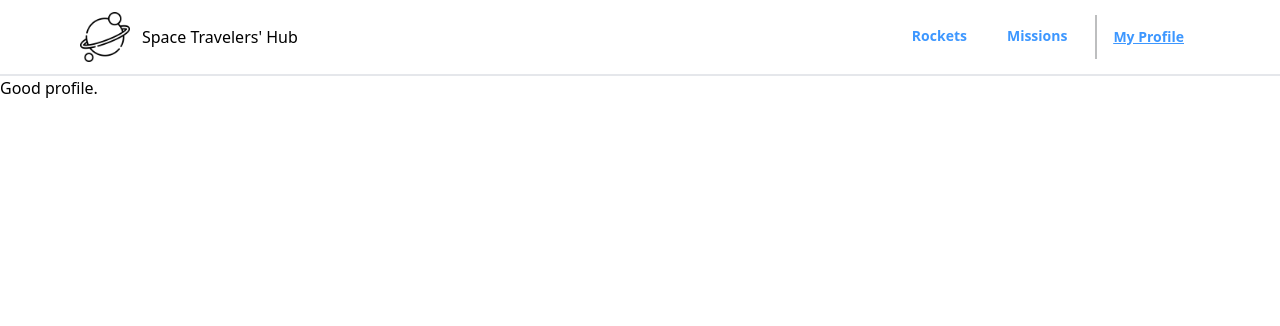
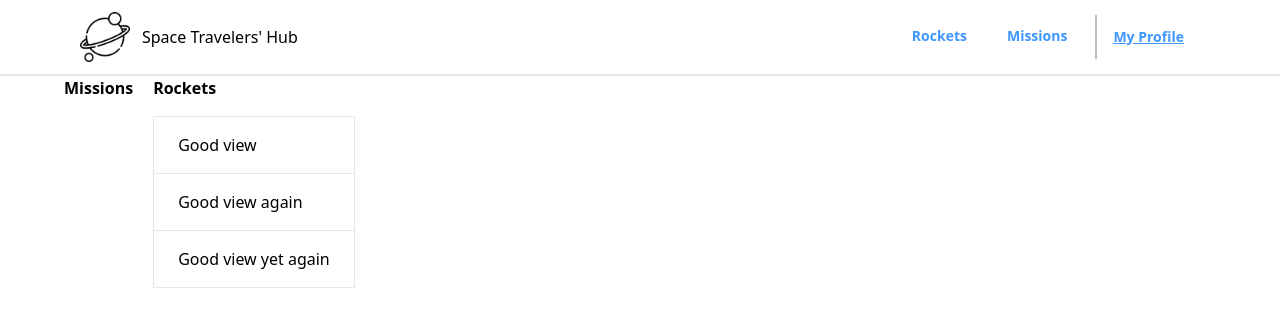
Before and after one commit to maths29/spacex-MGproject, a React (Create React App) app: page /myprofile in a window 1280 px wide. Shown: the top 326 px of the page. Built offline with nearby package versions, Linux system fonts and the light colour scheme.

Commit message:
Filter missions in profile

```diff
--- a/src/Redux/Missions/missionSlice.js
+++ b/src/Redux/Missions/missionSlice.js
@@ -11,6 +11,7 @@ export const displayMissions = createAsyncThunk('missions', async () => {
       mission_name: mission.mission_name,
       description: mission.description,
       itemNumber: index + 1,
+      reserved: false, // Initialize reserved property
     }));
     return missionsDisplay;
   } catch (error) {
@@ -34,8 +35,8 @@ const missionSlice = createSlice({
         : mission));
     },
     leaveButton: (state, action) => {
-      const joinedMissionId = action.payload;
-      state.missions = state.missions.map((mission) => (mission.mission_id === joinedMissionId
+      const leftMissionId = action.payload;
+      state.missions = state.missions.map((mission) => (mission.mission_id === leftMissionId
         ? { ...mission, reserved: false }
         : mission));
     },
@@ -46,7 +47,10 @@ const missionSlice = createSlice({
         state.loading = 'pending';
       })
       .addCase(displayMissions.fulfilled, (state, action) => {
-        state.missions = action.payload;
+        state.missions = action.payload.map((mission) => ({
+          ...mission,
+          reserved: false,
+        }));
         state.loading = 'Succeeded loading missions';
       })
       .addCase(displayMissions.rejected, (state) => {
--- a/src/components/Mission.jsx
+++ b/src/components/Mission.jsx
@@ -49,7 +49,11 @@ const Mission = () => {
         </thead>
         <tbody>
           {misssionLoading ? (
-            <p>Loading...</p>
+            <tr>
+              <td>
+                <p>Loading...</p>
+              </td>
+            </tr>
           ) : (
             missions.map((mission) => (
               <Specificmission key={mission.mission_id} mission={mission} />
--- a/src/components/Profile.jsx
+++ b/src/components/Profile.jsx
@@ -1,9 +1,51 @@
-import React from 'react';
+import { useSelector } from 'react-redux';
 
-const Profile = () => (
-  <div>
-    Good profile.
-  </div>
-);
+const Profile = () => {
+  const { missions } = useSelector((state) => state.missions);
+  const missionsJoined = missions.filter((mission) => mission.reserved);
+
+  return (
+    <div className="max-w-6xl mx-auto">
+      <div className="flex gap-5">
+        <div>
+          <h1 className="font-bold">Missions</h1>
+          <table className="table-fixed border dark:border-neutral-500 mt-4 mb-4">
+            <tbody>
+              {missionsJoined.map((mission) => (
+                <tr key={mission.mission_id}>
+                  <td className="w-3/6 whitespace-wrap border-b border-r px-6 py-4 dark:border-neutral-500">
+                    {mission.mission_name}
+                  </td>
+                </tr>
+              ))}
+            </tbody>
+          </table>
+        </div>
+        <div>
+          <h1 className="font-bold">Rockets</h1>
+          <table className="table-fixed border dark:border-neutral-500 mt-4 mb-4">
+            <tbody>
+              <tr>
+                <td className="w-3/6 whitespace-wrap border-b border-r px-6 py-4 dark:border-neutral-500">
+                  Good view
+                </td>
+              </tr>
+              <tr>
+                <td className="w-3/6 whitespace-wrap border-b border-r px-6 py-4 dark:border-neutral-500">
+                  Good view again
+                </td>
+              </tr>
+              <tr>
+                <td className="w-3/6 whitespace-wrap border-b border-r px-6 py-4 dark:border-neutral-500">
+                  Good view yet again
+                </td>
+              </tr>
+            </tbody>
+          </table>
+        </div>
+      </div>
+    </div>
+  );
+};
 
 export default Profile;
--- a/src/components/myProfile.jsx
+++ /dev/null
@@ -1,9 +0,0 @@
-import React from 'react';
-
-const myProfile = () => (
-  <div>
-    h1.john
-  </div>
-);
-
-export default myProfile;
```
